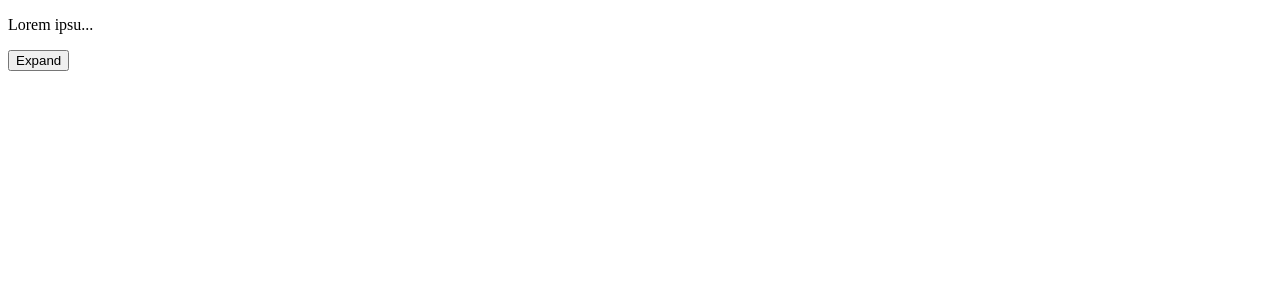
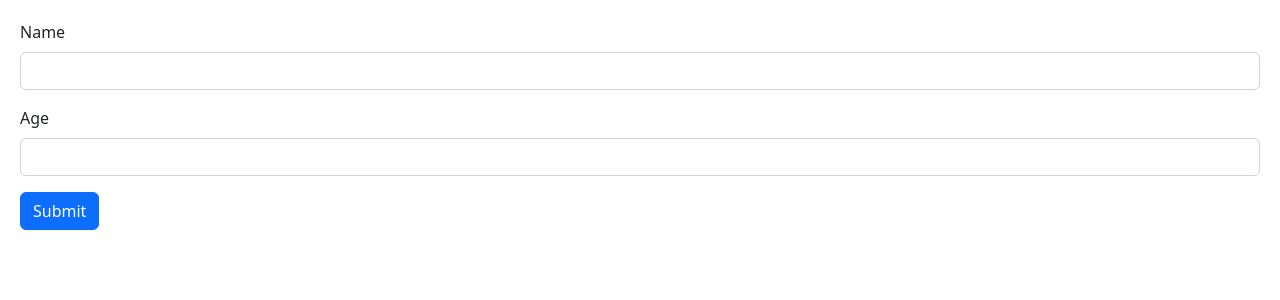
Before and after one commit to Gillesf31/back-to-react, a React (Vite) app: page / in a window 1280 px wide. Shown: the top 300 px of the page. Built offline with nearby package versions, Linux system fonts and the light colour scheme.

Commit message:
Try Form

```diff
--- a/src/App.tsx
+++ b/src/App.tsx
@@ -1,19 +1,10 @@
 import './App.css';
-import ExpandableText from './components/ExpandableText/ExpandableText';
+import Form from './components/Form/Form';
 
 function App() {
   return (
     <>
-      <ExpandableText maxChars={10}>
-        Lorem ipsum dolor sit, amet consectetur adipisicing elit. Rem, similique
-        dolor! Totam, earum iusto. At perspiciatis magnam est libero aut, itaque
-        fugiat distinctio, nostrum, ducimus totam eaque quasi iure
-        exercitationem eos voluptas ex? Earum dolorum praesentium aliquam cumque
-        vero officia excepturi, eius eligendi alias doloribus consequatur nulla
-        rerum labore. Culpa consectetur, tempora repudiandae repellat quaerat
-        explicabo impedit eius. Nobis ad odio fugiat beatae eveniet vitae
-        molestias placeat aliquam, iusto quasi inventore amet eos quos quam.
-      </ExpandableText>
+      <Form />
     </>
   );
 }
--- /dev/null
+++ b/src/components/Form/Form.tsx
@@ -0,0 +1,23 @@
+const Form = () => {
+  return (
+    <form>
+      <div className='mb-3'>
+        <label htmlFor='name' className='form-label'>
+          Name
+        </label>
+        <input type='text' className='form-control' id='name' />
+      </div>
+      <div className='mb-3'>
+        <label htmlFor='age' className='form-label'>
+          Age
+        </label>
+        <input type='number' className='form-control' id='age' />
+      </div>
+      <button type='submit' className='btn btn-primary'>
+        Submit
+      </button>
+    </form>
+  );
+};
+
+export default Form;
--- a/src/index.css
+++ b/src/index.css
@@ -0,0 +1,3 @@
+body {
+  padding: 20px;
+}
--- a/src/main.tsx
+++ b/src/main.tsx
@@ -1,7 +1,8 @@
+import 'bootstrap/dist/css/bootstrap.css';
 import React from 'react';
 import ReactDOM from 'react-dom/client';
 import App from './App';
-// import 'bootstrap/dist/css/bootstrap.css'
+import './index.css';
 
 ReactDOM.createRoot(document.getElementById('root') as HTMLElement).render(
   <React.StrictMode>
```
